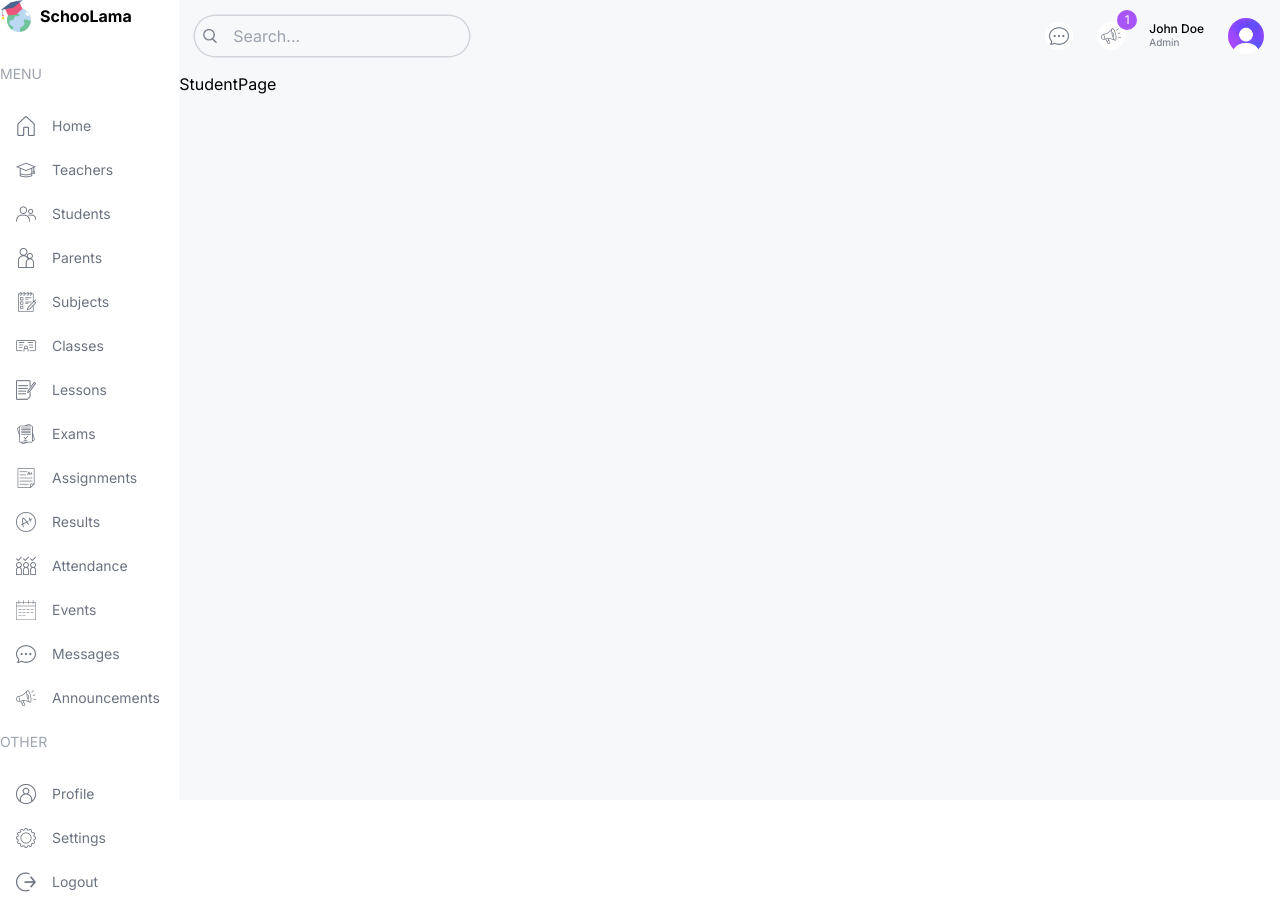
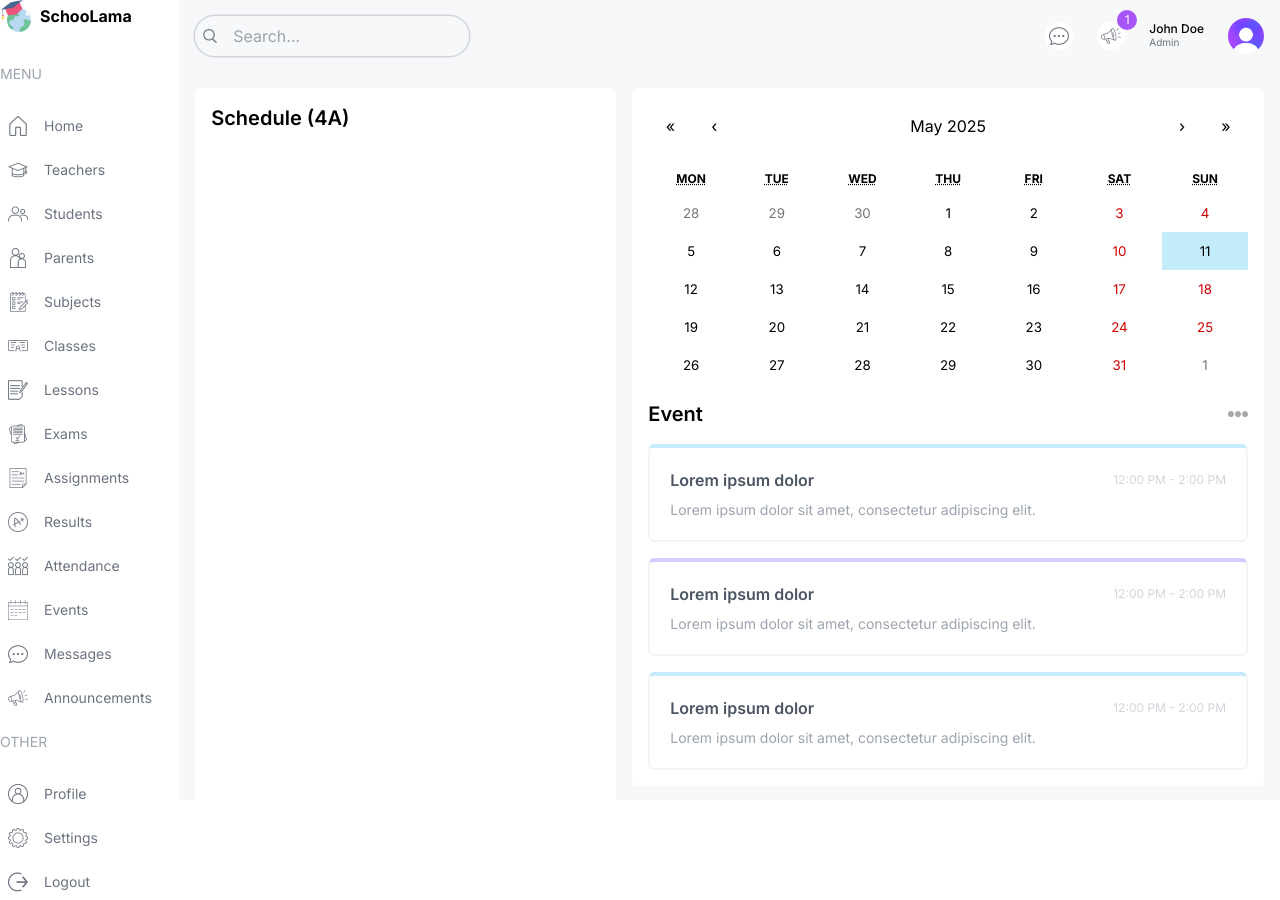
Before and after one commit to ltlongg/KTPM-N10, a Next.js app: page /student in a window 1280 px wide. Built offline with nearby package versions, Linux system fonts and the light colour scheme.

Commit message:
student dashboard design

```diff
--- a/package.json
+++ b/package.json
@@ -10,8 +10,10 @@
   },
   "dependencies": {
     "@tailwindcss/cli": "^4.1.6",
+    "moment": "^2.30.1",
     "next": "15.3.2",
     "react": "19.1.0",
+    "react-big-calendar": "^1.18.0",
     "react-calendar": "^5.1.0",
     "react-dom": "19.1.0",
     "recharts": "^2.15.3"
--- a/src/app/(dashboard)/student/page.tsx
+++ b/src/app/(dashboard)/student/page.tsx
@@ -1,6 +1,21 @@
+import Announcements from "@/components/Announcements"
+import EventCalendar from "@/components/EventCalendar"
+
 const StudentPage = () => {
   return (
-    <div className=''>StudentPage</div>
+    <div className='p-4 flex gap-4 flex-col xl:flex-row'>
+      {/* LEFT */}
+      <div className="w-full xl:w-2/3">
+        <div className="h-full bg-white p-4 rounded-md">
+          <h1 className="text-xl font-semibold">Schedule (4A)</h1>
+        </div>
+      </div>
+      {/* RIGHT */}
+      <div className="w-full XL:w-1/3 flex flex-col gap-8">
+          <EventCalendar />
+          <Announcements />
+      </div>
+    </div>
   )
 }
 
--- a/src/components/Announcements.tsx
+++ b/src/components/Announcements.tsx
@@ -8,7 +8,7 @@
             <div className="flex flex-col gap-4 mt-4">
                 <div className="bg-lamaSkyLight rounded-md p-4">
                     <div className="flex items-center justify-between">
-                        <h2>Lorem ipsum dolor sit</h2>
+                        <h2 className="font-medium">Lorem ipsum dolor sit</h2>
                         <span className="text-xs text-gray-400 bg-white rounded-md px-1 py-1">2025-01-01</span>
                     </div>
                     <p className="text-sm text-gray-400 mt-1">
@@ -19,7 +19,7 @@
                 </div>
                 <div className="bg-lamaPurpleLight rounded-md p-4">
                     <div className="flex items-center justify-between">
-                        <h2>Lorem ipsum dolor sit</h2>
+                        <h2 className="font-medium">Lorem ipsum dolor sit</h2>
                         <span className="text-xs text-gray-400 bg-white rounded-md px-1 py-1">2025-01-01</span>
                     </div>
                     <p className="text-sm text-gray-400 mt-1">
@@ -31,7 +31,7 @@
 
                 <div className="bg-lamaYellowLight rounded-md p-4">
                     <div className="flex items-center justify-between">
-                        <h2>Lorem ipsum dolor sit</h2>
+                        <h2 className="font-medium">Lorem ipsum dolor sit</h2>
                         <span className="text-xs text-gray-400 bg-white rounded-md px-1 py-1">2025-01-01</span>
                     </div>
                     <p className="text-sm text-gray-400 mt-1">
--- a/src/components/Menu.tsx
+++ b/src/components/Menu.tsx
@@ -1,6 +1,6 @@
 import Link from 'next/link';
 import Image from 'next/image';
-
+import { role } from '@/lib/data'
 const menuItems = [
   {
     title: "MENU",
@@ -121,12 +121,21 @@
       {menuItems.map((i) =>(
         <div className="flex flex-col gap-2" key={i.title}>
           <span className='hidden lg:block text-gray-400 front-light my-4'>{i.title}</span>
-          {i.items.map(item=>(
-            <Link href={item.href} key = {item.label} className='flex items-center justify-center lg:justify-start gap-4 text-gray-500 py-2 pl-4'>
-              <Image src={item.icon} alt ="" width={20} height={20}/>
-              <span className='hidden lg:block'>{item.label}</span>
-            </Link>
-          ))}
+          {i.items.map(item=>{
+            if (item.visible.includes(role)){
+              return (
+                <Link
+                  href={item.href}
+                  key={item.label}
+                  className="flex items-center justify-center lg:justify-start gap-4 text-gray-500 py-2 md:px-2 rounded-md hover:bg-lamaSkyLight"
+                >
+                  <Image src={item.icon} alt="" width={20} height={20} />
+                  <span className="hidden lg:block">{item.label}</span>
+                </Link>
+              )
+            }
+          }
+          )}
         </div>
       ))}
     </div>
```
Also changed, not shown: src/app/(dashboard)/admin/page.tsx (+7 -0 lines), 1 other file (tests, documents, lock files or other folders).
